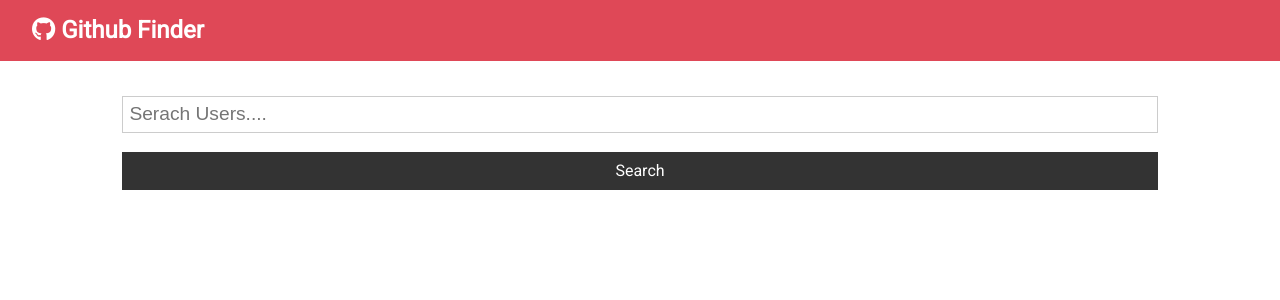
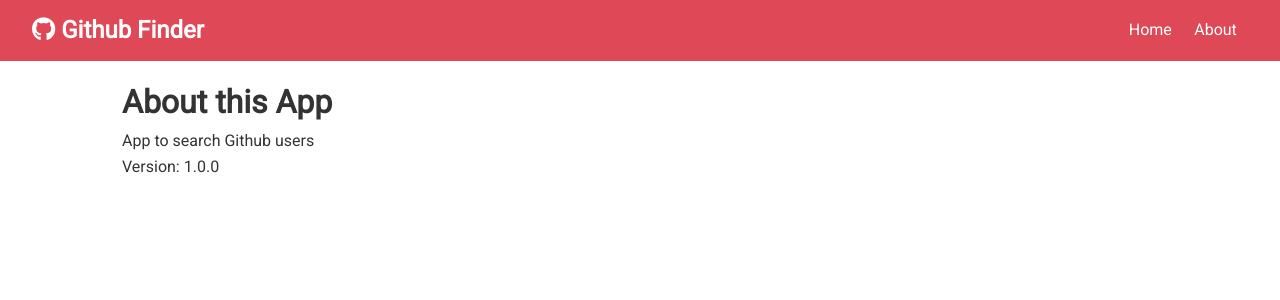
Before and after one commit to cfar0059/github-finder, a React (Create React App) app: page /about in a window 1280 px wide. Shown: the top 300 px of the page. Built offline with nearby package versions, Linux system fonts and the light colour scheme.

Commit message:
Pulling data from user endpoint and outputting it to /user/:login

```diff
--- a/package.json
+++ b/package.json
@@ -9,6 +9,7 @@
     "axios": "^0.20.0",
     "react": "^16.13.1",
     "react-dom": "^16.13.1",
+    "react-router-dom": "^5.2.0",
     "react-scripts": "3.4.3"
   },
   "scripts": {
--- a/src/App.js
+++ b/src/App.js
@@ -1,14 +1,18 @@
-import React, {Component} from 'react';
+import React, {Fragment, Component} from 'react';
+import {BrowserRouter as Router, Switch, Route} from 'react-router-dom'
 import Navbar from './components/layout/Navbar'
 import Users from './components/users/Users'
+import User from "./components/users/User";
 import Search from "./components/users/Search";
 import Alert from "./components/layout/Alert";
+import About from "./components/pages/About";
 import axios from 'axios'
 import './App.css';
 
 class App extends Component {
     state = {
         users: [],
+        user: {},
         loading: false,
         alert: null
     }
@@ -30,6 +34,22 @@
     }
 
     /**
+     * Get Users
+     * @param username
+     * @returns {Promise<void>}
+     */
+    getUser = async (username) => {
+        this.setState({loading: true});
+
+        const res = await axios.get(
+            `http://api.github.com/users/${username}?client_id=${
+                process.env.REACT_APP_GITHUB_CLIENT_ID}&client_secret=${process.env.REACT_APP_GITHUB_CLIENT_SECRET}`
+        );
+
+        this.setState({user: res.data, loading: false});
+    }
+
+    /**
      * Clear Users from state
      * @type {*}
      */
@@ -48,13 +68,20 @@
     }
 
     render() {
-        const {users, loading} = this.state;
+        const {users, loading, user} = this.state;
 
         return (
+            <Router>
                 <div className="App">
                     <Navbar/>
                     <div className='container'>
                         <Alert alert={this.state.alert}/>
+                        <Switch>
+                            <Route
+                                exact
+                                path='/'
+                                render={props => (
+                                    <Fragment>
                                         <Search
                                             searchUsers={this.searchUsers}
                                             clearUsers={this.clearUsers}
@@ -62,8 +89,26 @@
                                             setAlert={this.setAlert}
                                         />
                                         <Users loading={loading} users={users}/>
+                                    </Fragment>
+                                )
+                                }/>
+                            <Route exact path='/about' component={About}/>
+                            <Route
+                                exact
+                                path='/user/:login'
+                                render={props => (
+                                    <User
+                                        {...props}
+                                        getUser={this.getUser}
+                                        user={user}
+                                        loading={loading}
+                                    />
+                                )
+                                }/>
+                        </Switch>
                     </div>
                 </div>
+            </Router>
         );
     }
 }
--- a/src/components/layout/Alert.js
+++ b/src/components/layout/Alert.js
@@ -1,4 +1,4 @@
-import React, {Component} from 'react';
+import React from 'react';
 
 const Alert = ({alert}) => {
     return (
--- a/src/components/layout/Navbar.js
+++ b/src/components/layout/Navbar.js
@@ -1,5 +1,6 @@
 import React from 'react';
 import PropTypes from 'prop-types';
+import {Link} from "react-router-dom";
 
 const Navbar = ({icon, title}) => {
     return (
@@ -7,6 +8,14 @@
             <h1>
                 <i className={icon}/> {title}
             </h1>
+            <ul>
+                <li>
+                    <Link to='/'>Home</Link>
+                </li>
+                <li>
+                    <Link to='/about'>About</Link>
+                </li>
+            </ul>
         </nav>
     );
 }
--- /dev/null
+++ b/src/components/pages/About.js
@@ -0,0 +1,13 @@
+import React, {Fragment} from 'react';
+
+const About = () => {
+        return (
+            <Fragment>
+                <h1>About this App</h1>
+                <p>App to search Github users</p>
+                <p>Version: 1.0.0</p>
+            </Fragment>
+        );
+}
+
+export default About;
--- /dev/null
+++ b/src/components/users/User.js
@@ -0,0 +1,35 @@
+import React, {Component} from 'react';
+
+class User extends Component {
+    componentDidMount() {
+        this.props.getUser(this.props.match.params.login);
+    }
+
+    render() {
+        const {
+            name,
+            avatar_url,
+            location,
+            bio,
+            blog,
+            login,
+            html_url,
+            followers,
+            following,
+            public_repos,
+            public_gists,
+            hireable
+        } = this.props.user
+
+        const {loading} = this.props
+
+        return (
+            <div>
+                {name}
+            </div>
+        );
+    }
+}
+
+
+export default User;
--- a/src/components/users/UserItem.js
+++ b/src/components/users/UserItem.js
@@ -1,5 +1,6 @@
 import React from 'react';
 import PropTypes from 'prop-types';
+import {Link} from 'react-router-dom'
 
 const UserItem = ({user: {login, avatar_url, html_url}}) => {
     return (
@@ -12,8 +13,8 @@
             />
             <h3>{login}</h3>
             <div>
-                <a href={html_url}
-                   className="btn btn-dark btn-sm my-1">More</a>
+                <Link to={`/user/${login}`}
+                   className="btn btn-dark btn-sm my-1">More</Link>
             </div>
         </div>
     );
```
Also changed, not shown: 1 other file (tests, documents, lock files or other folders). Lines whose indentation alone changed are shown as unchanged.
